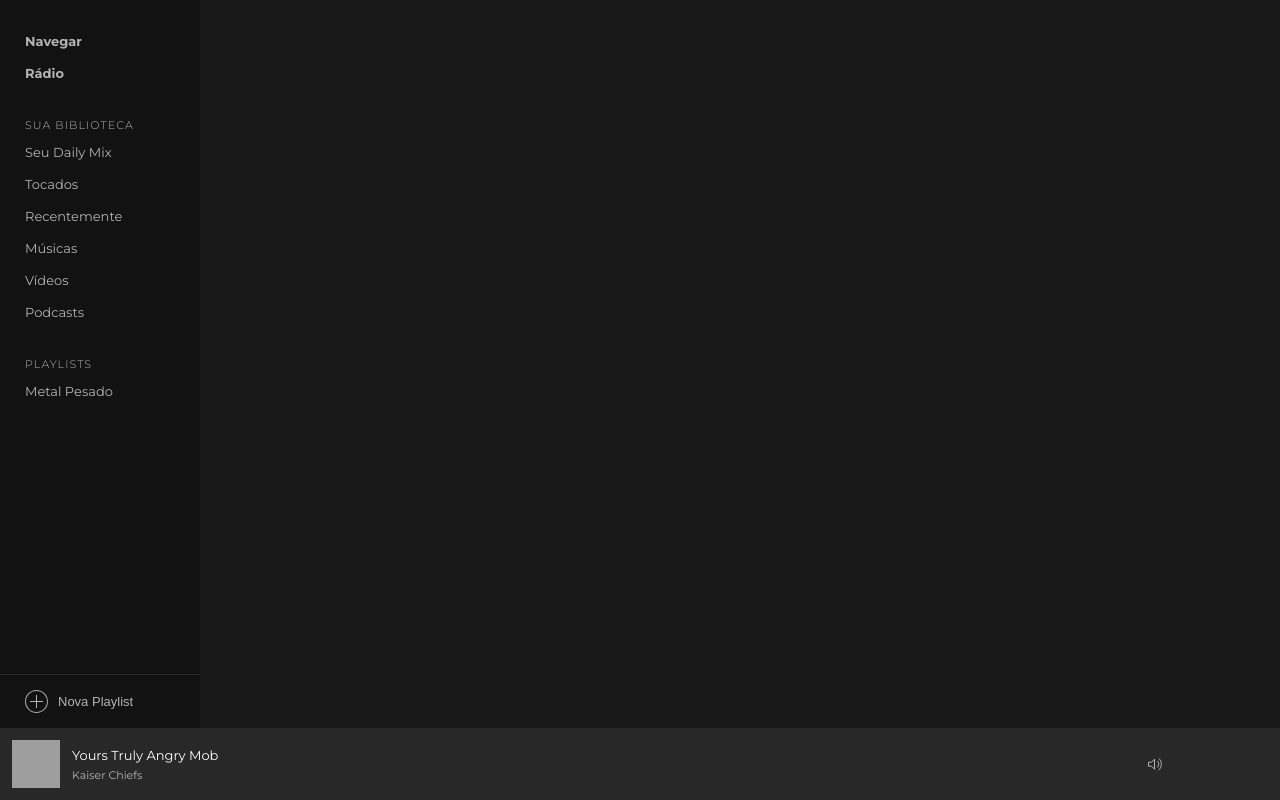
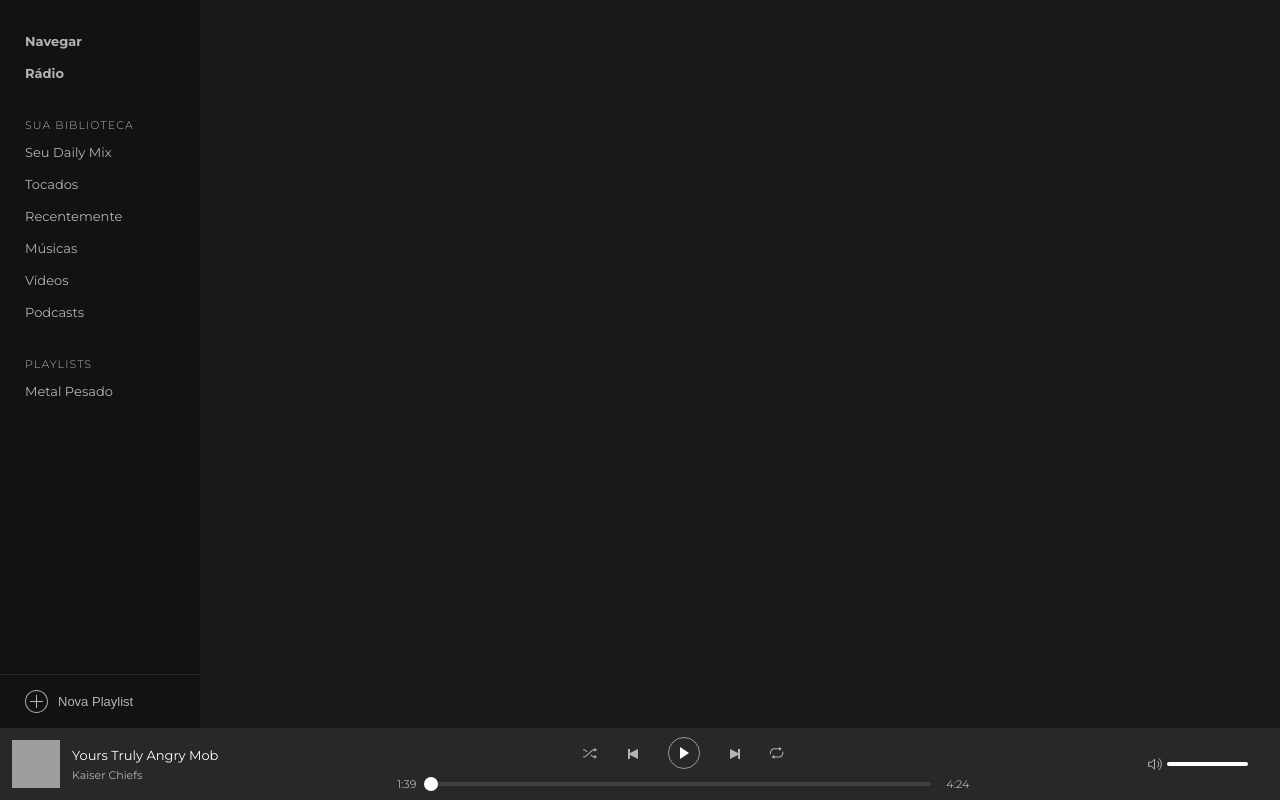
Before and after one commit to railsonrames/my-spotify-clone, a React (Create React App) app: page / in a window 1280 px wide. Built offline with nearby package versions, Linux system fonts and the light colour scheme; grey boxes are pictures that could not be loaded.

Commit message:
Player component

```diff
--- a/package.json
+++ b/package.json
@@ -6,6 +6,7 @@
     "@testing-library/jest-dom": "^4.2.4",
     "@testing-library/react": "^9.3.2",
     "@testing-library/user-event": "^7.1.2",
+    "rc-slider": "^8.7.1",
     "react": "^16.12.0",
     "react-dom": "^16.12.0",
     "react-scripts": "3.3.0",
--- a/src/components/Player/index.js
+++ b/src/components/Player/index.js
@@ -1,8 +1,15 @@
 import React from "react";
+import Slider from "rc-slider";
 
-import { Container, Current, Volume } from "./styles";
+import { Container, Current, Volume, Controls, Progress, Time, ProgressSlider } from "./styles";
 
 import VolumeIcon from "../../assets/images/volume.svg";
+import ShuffleIcon from "../../assets/images/shuffle.svg";
+import BackwardIcon from "../../assets/images/backward.svg";
+import PlayIcon from "../../assets/images/play.svg";
+import PauseIcon from "../../assets/images/pause.svg";
+import ForwardIcon from "../../assets/images/forward.svg";
+import RepeatIcon from "../../assets/images/repeat.svg";
 
 const Player = () => (
   <Container>
@@ -13,9 +20,45 @@ const Player = () => (
         <small>Kaiser Chiefs</small>
       </div>
     </Current>
+    <Progress>
+      <Controls>
+        <button>
+          <img src={ShuffleIcon} alt="Aleatório" />
+        </button>
+        <button>
+          <img src={BackwardIcon} alt="Anterior" />
+        </button>
+        <button>
+          <img src={PlayIcon} alt="Tocar" />
+        </button>
+        <button>
+          <img src={ForwardIcon} alt="Próximo" />
+        </button>
+        <button>
+          <img src={RepeatIcon} alt="Repetir" />
+        </button>
+      </Controls>
 
+      <Time>
+        <span>1:39</span>
+        <ProgressSlider>
+          <Slider
+            railStyle={{ background: "#404040", borderRadius: 10 }}
+            trackStyle={{ background: "#1ED760" }}
+            handleStyle={{ border: 0 }}
+          />
+        </ProgressSlider>
+        <span>4:24</span>
+      </Time>
+    </Progress>
     <Volume>
       <img src={VolumeIcon} alt="volume" />
+      <Slider
+        railStyle={{ background: "#404040", borderRadius: 10 }}
+        trackStyle={{ background: "#FFF" }}
+        handleStyle={{ display: "none" }}
+        value={100}
+      />
     </Volume>
   </Container>
 );
--- a/src/components/Player/styles.js
+++ b/src/components/Player/styles.js
@@ -37,6 +37,39 @@ export const Current = styled.div`
   }
 `;
 
+export const Progress = styled.div`
+  display: flex;
+  flex-direction: column;
+  align-items: center;
+`;
+
+export const Controls = styled.div`
+  display: flex;
+  align-items: center;
+
+  button {
+    background: transparent;
+    border: 0;
+    margin: 0 15px;
+  }
+`;
+
+export const Time = styled.div`
+  display: flex;
+  align-items: center;
+  margin-top: 5px;
+
+  span {
+    font-size: 11px;
+    color: #b3b3b3;
+  }
+`;
+
+export const ProgressSlider = styled.div`
+  width: 500px;
+  margin: 0 15px;
+`;
+
 export const Volume = styled.div`
   display: flex;
   align-items: center;
--- a/src/styles/global.js
+++ b/src/styles/global.js
@@ -1,4 +1,6 @@
 import { injectGlobal } from "styled-components";
+
+import "rc-slider/assets/index.css";
 
 injectGlobal`
   *{
```
Also changed, not shown: my-steps.txt, 2 other files (tests, documents, lock files or other folders).
